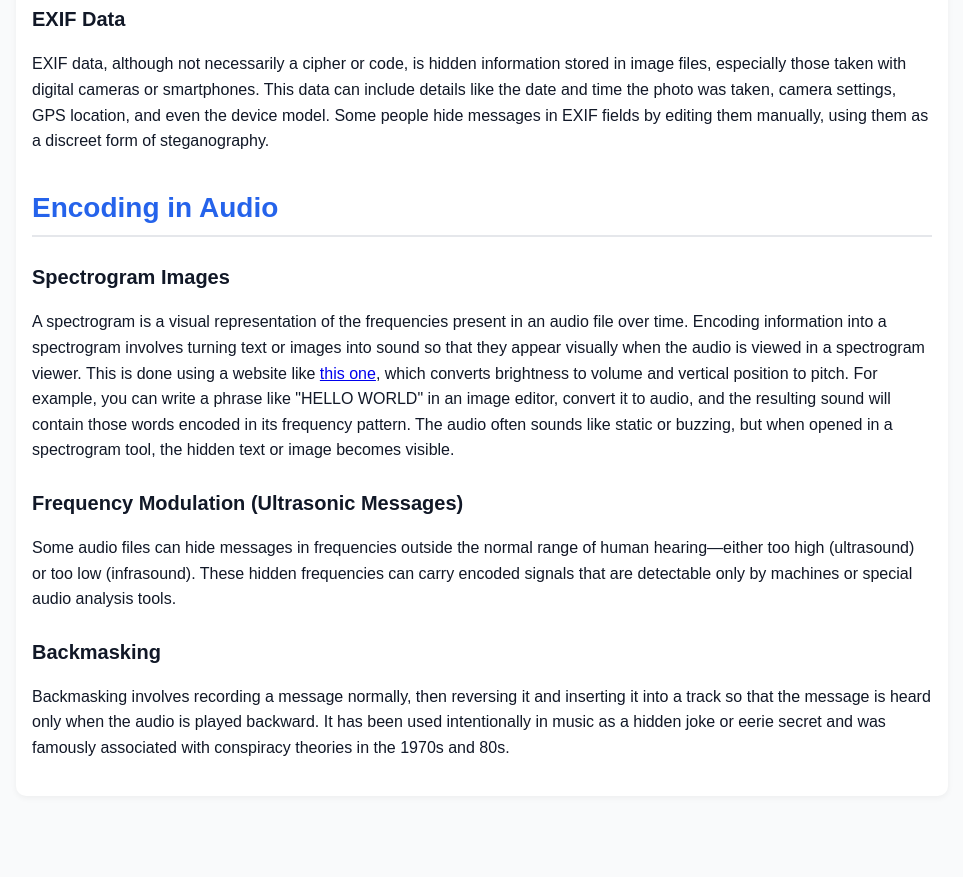
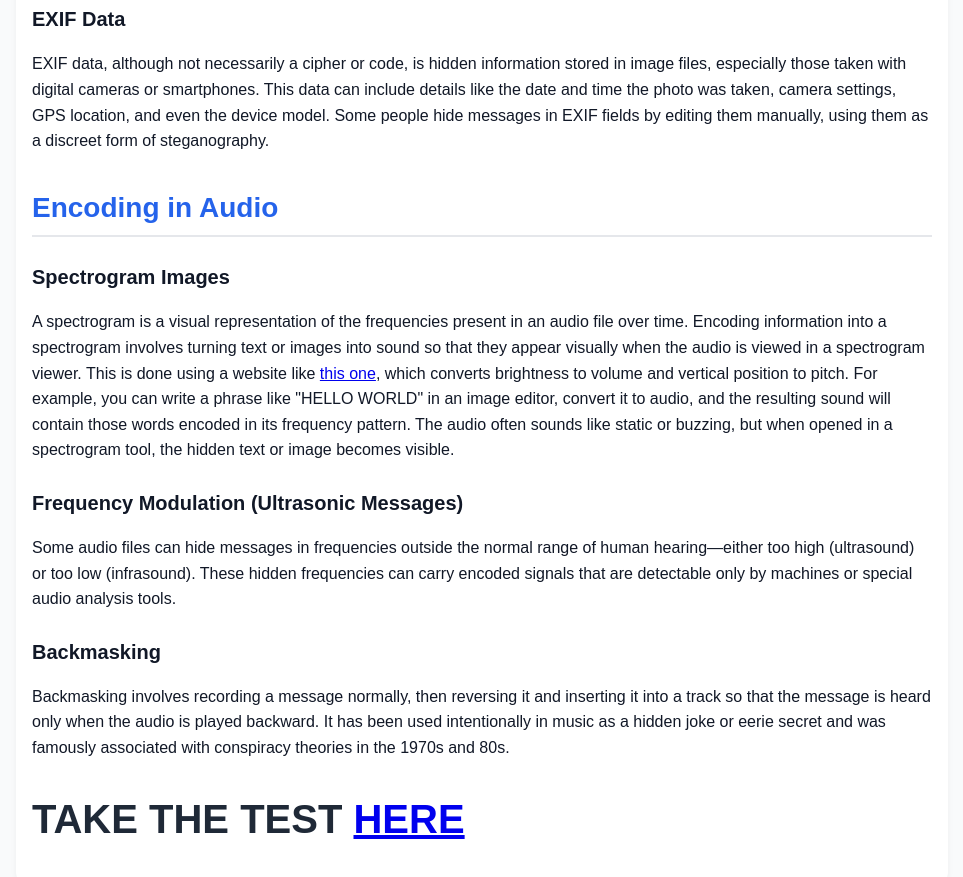
Before and after one commit to pwnjester/nova, a plain HTML site: page index.html in a window 1280 px wide. Shown: the part 1038-1915 px from the top of the page, without its empty margins (158-1121 px from the left). Before the commit the page ends 1866 px from the top, so only its background shows below. Drawn offline with Linux system fonts and the light colour scheme.

Commit message:
Update index.html

```diff
--- a/index.html
+++ b/index.html
@@ -62,6 +62,7 @@
         <p>Backmasking involves recording a message normally, then reversing it and inserting it into a track so that the message is heard only when the audio is played backward. It has been used intentionally in music as a hidden joke or eerie secret and was famously associated with conspiracy theories in the 1970s and 80s.</p>
       </div>
     </section>
+    <h1>TAKE THE TEST <a href="https://forms.gle/bpnasApjC3ZRTMAk7">HERE</a></h1>
   </div>
 </body>
 </html>
```
